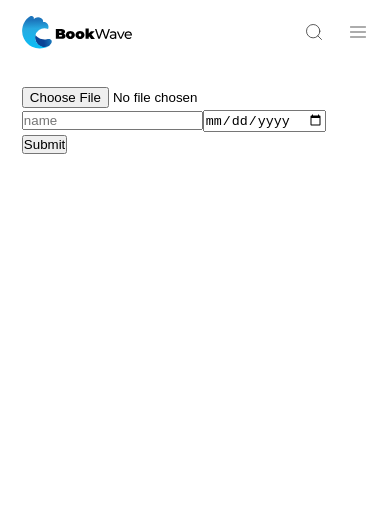
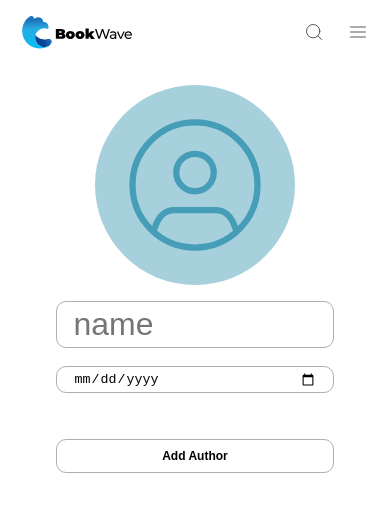
Before and after one commit to YosraSkhiri/Book-App-Frontend, a React (Create React App) app: page /add2 in a window 390 px wide. Shown: the top 512 px of the page. Built offline with nearby package versions, Linux system fonts and the light colour scheme.

Commit message:
added the styles to the add author form

```diff
--- a/src/assets/styles/css/main.css
+++ b/src/assets/styles/css/main.css
@@ -18,6 +18,10 @@ button {
 
 textarea {
   font-family: inherit; }
+
+input[type="submit"] {
+  background-color: white;
+  cursor: pointer; }
 
 @font-face {
   font-family: 'roboto';
@@ -498,3 +502,65 @@ a {
 
 .ac-author {
   cursor: pointer; }
+
+.flex {
+  display: flex;
+  justify-content: space-between;
+  gap: 42px;
+  margin-bottom: 16px; }
+
+.flex__1 {
+  flex: 200px 100px 200px; }
+
+.add-pic {
+  position: relative;
+  display: block;
+  width: 200px;
+  height: 200px;
+  background-color: #a7d0dd;
+  border-radius: 50%;
+  cursor: pointer; }
+  .add-pic > svg {
+    position: absolute;
+    top: 50%;
+    left: 50%;
+    transform: translate(-50%, -50%); }
+
+.inputs {
+  flex: 1; }
+
+.inputs > input[type="date"] {
+  display: block; }
+
+.inputs > input {
+  width: 100%;
+  margin-bottom: 18px; }
+
+.author__form {
+  width: 80%;
+  margin: auto; }
+
+.visually-hidden {
+  position: absolute !important;
+  height: 1px;
+  width: 1px;
+  overflow: hidden;
+  clip: rect(1px, 1px, 1px, 1px); }
+
+/* Separate rule for compatibility, :focus-within is required on modern Firefox and Chrome */
+input.visually-hidden:focus + label {
+  outline: thin dotted; }
+
+input.visually-hidden:focus-within + label {
+  outline: thin dotted; }
+
+.submit {
+  margin-top: 28px; }
+
+@media only screen and (max-width: 768px) {
+  .flex {
+    gap: 0;
+    flex-direction: column; }
+  .flex__1 {
+    margin: auto;
+    margin-bottom: 16px; } }
--- a/src/assets/styles/sass/2-base/_reset.scss
+++ b/src/assets/styles/sass/2-base/_reset.scss
@@ -22,3 +22,8 @@ button {
 textarea {
     font-family: inherit;
 }
+
+input[type="submit"] {
+    background-color: white;
+    cursor: pointer;
+}
--- a/src/assets/styles/sass/4-modules/_4-modules.scss
+++ b/src/assets/styles/sass/4-modules/_4-modules.scss
@@ -4,4 +4,5 @@
 @import "./ratingStars.scss";
 @import "./suggestions";
 @import "./input";
-@import "./AutocompleteAuthor"
+@import "./AutocompleteAuthor";
+@import "./addAuthor";
--- /dev/null
+++ b/src/assets/styles/sass/4-modules/_addAuthor.scss
@@ -0,0 +1,78 @@
+.flex {
+    display: flex;
+    justify-content: space-between;
+    gap: 42px;
+    margin-bottom: 16px;
+}
+
+.flex__1 {
+    flex: 200px 100px 200px;
+}
+
+.add-pic {
+    position: relative;
+    display: block;
+    width: 200px;
+    height: 200px;
+    background-color: rgb(167, 208, 221);
+    border-radius: 50%;
+    cursor: pointer;
+
+    & > svg {
+        position: absolute;
+        top: 50%;
+        left: 50%;
+        transform: translate(-50%, -50%);
+    }
+}
+
+.inputs {
+    flex: 1;
+}
+
+.inputs > input[type="date"] {
+    display: block;
+}
+
+.inputs > input {
+    width: 100%;
+    margin-bottom: 18px;
+}
+
+.author__form {
+    width: 80%;
+    margin: auto;
+}
+
+.visually-hidden {
+    position: absolute !important;
+    height: 1px;
+    width: 1px;
+    overflow: hidden;
+    clip: rect(1px, 1px, 1px, 1px);
+  }
+
+  /* Separate rule for compatibility, :focus-within is required on modern Firefox and Chrome */
+  input.visually-hidden:focus + label {
+    outline: thin dotted;
+  }
+  input.visually-hidden:focus-within + label {
+    outline: thin dotted;
+  }
+
+.submit {
+    margin-top: 28px;
+}
+
+@media only screen and (max-width: 768px) {
+    .flex {
+        gap: 0;
+        flex-direction: column;
+
+    }
+
+    .flex__1 {
+        margin: auto;
+        margin-bottom: 16px;
+    }
+}
--- a/src/components/AddAuthor.js
+++ b/src/components/AddAuthor.js
@@ -35,18 +35,31 @@ const AddAuthor = () => {
     }
 
     return (
-        <form onSubmit={handleSubmit} encType='multipart/form-data'>
+        <form onSubmit={handleSubmit} encType='multipart/form-data' className="author__form">
+            <div className="flex">
+                <div className="flex__1">
                     <input
                         type="file"
                         accept=".png, .jpg, .jpeg"
                         name="photo"
+                        id="photo"
+                        className="visually-hidden"
                         onChange={handlePhoto}
                     />
-
+                    <label for="photo" className="add-pic">
+                        <svg width="150" height="150" viewBox="0 0 24 24" fill="none" stroke="#459db7" stroke-width="1" stroke-linecap="round" stroke-linejoin="round">
+                            <path d="M5.52 19c.64-2.2 1.84-3 3.22-3h6.52c1.38 0 2.58.8 3.22 3"/>
+                            <circle cx="12" cy="10" r="3"/>
+                            <circle cx="12" cy="12" r="10"/>
+                        </svg>
+                    </label>
+                </div>
+                <div className="inputs">
                     <input
                         type="text"
                         placeholder="name"
                         name="name"
+                        className="input-txt input-txt--title"
                         value={newAuthor.name}
                         onChange={handleChange}
                     />
@@ -54,13 +67,18 @@ const AddAuthor = () => {
                     <input
                         type="date"
                         name="birthdate"
+                        className="input-txt"
                         value={newAuthor.date}
                         onChange={handleChange}
                     />
-
                     <input
                         type="submit"
+                        value="Add Author"
+                        className="btn btn-primary submit"
                     />
+                </div>
+            </div>
+
         </form>
     );
 }
```
Lines whose indentation alone changed are shown as unchanged.
